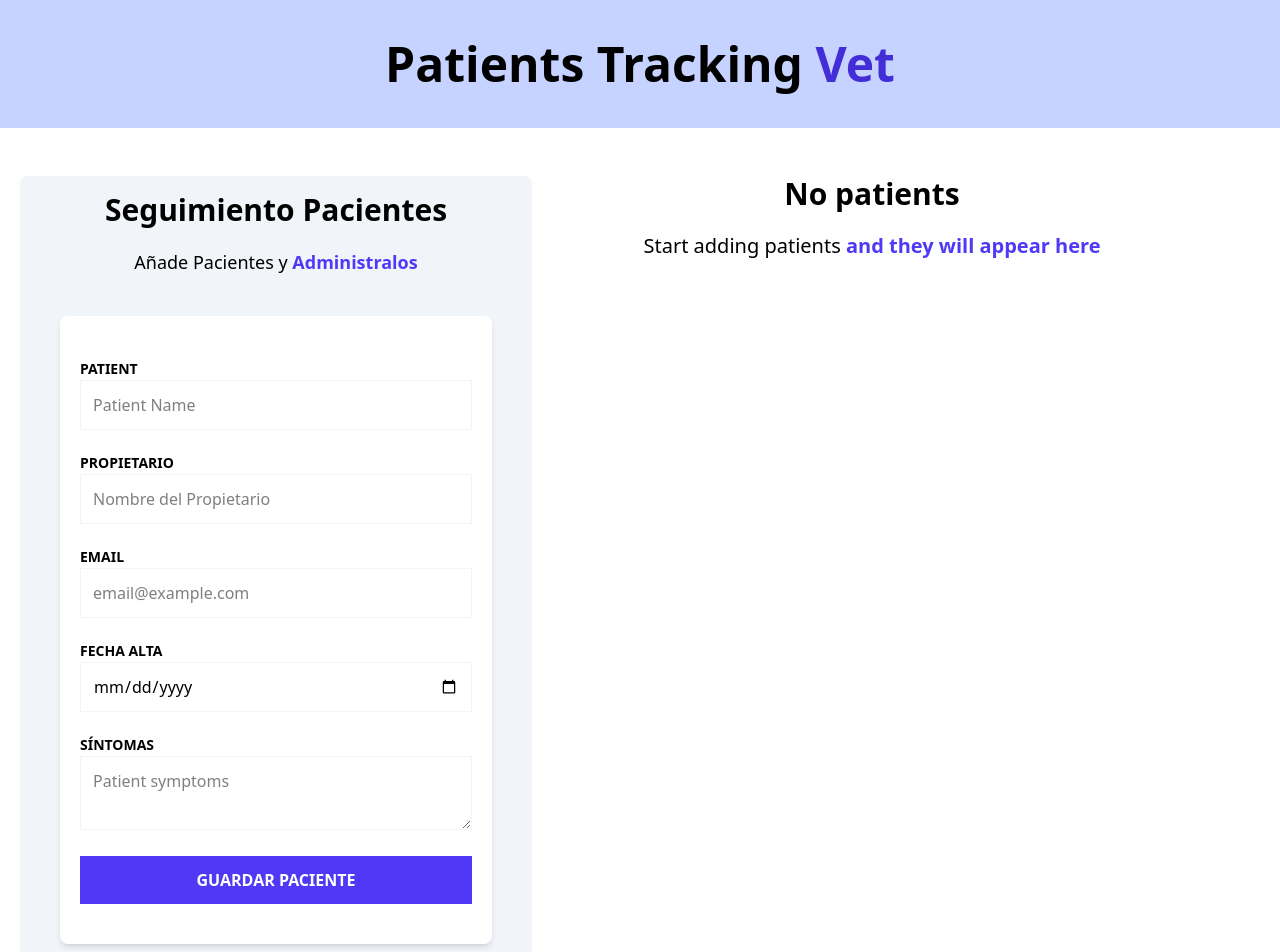
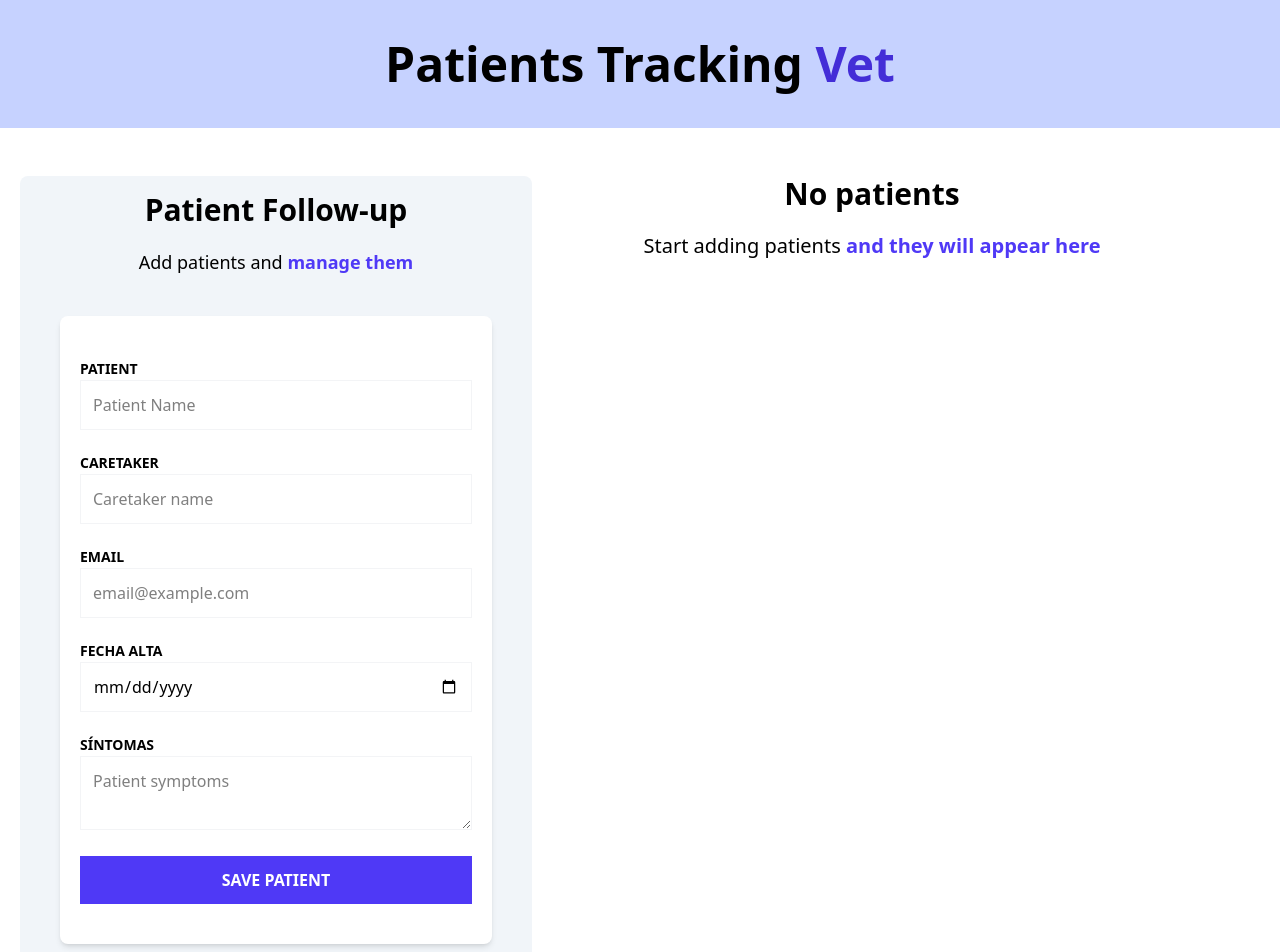
Before and after one commit to GilpiDv/patients-zustand, a React (Vite) app: page / in a window 1280 px wide. Shown: the top 952 px of the page. Built offline with nearby package versions, Linux system fonts and the light colour scheme.

Commit message:
translations

```diff
--- a/src/components/PatientForm.tsx
+++ b/src/components/PatientForm.tsx
@@ -36,11 +36,11 @@ export default function PatientForm() {
 
     return (
         <div className="md:w-1/2 lg:w-2/5 mx-5 bg-slate-100 pe-10 ps-10 pt-4 rounded-lg">
-            <h2 className="font-black text-3xl text-center">Seguimiento Pacientes</h2>
+            <h2 className="font-black text-3xl text-center">Patient Follow-up</h2>
 
             <p className="text-lg mt-5 text-center mb-10">
-                Añade Pacientes y {''}
-                <span className="text-indigo-600 font-bold">Administralos</span>
+                Add patients and {''}
+                <span className="text-indigo-600 font-bold">manage them</span>
             </p>
 
             <form
@@ -74,13 +74,13 @@ export default function PatientForm() {
 
                 <div className="mb-5">
                     <label htmlFor="caretaker" className="text-sm uppercase font-bold">
-                        Propietario
+                        Caretaker
                     </label>
                     <input
                         id="caretaker"
                         className="w-full p-3  border border-gray-100"
                         type="text"
-                        placeholder="Nombre del Propietario"
+                        placeholder="Caretaker name"
                         {...register('caretaker', {
                             required: 'Caretaker name is required',
                             maxLength: {
@@ -161,7 +161,7 @@ export default function PatientForm() {
                 <input
                     type="submit"
                     className="bg-indigo-600 w-full p-3 text-white uppercase font-bold hover:bg-indigo-700 cursor-pointer transition-colors"
-                    value='Guardar Paciente'
+                    value='Save Patient'
                 />
             </form>
         </div>
```
